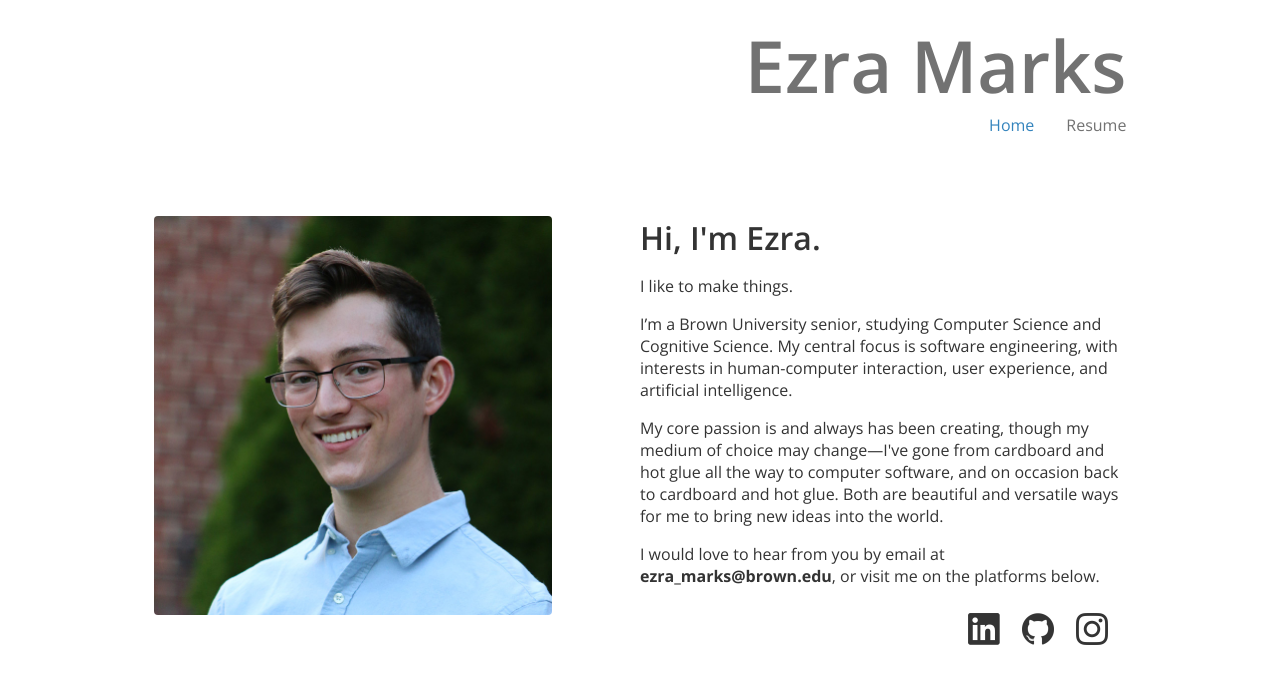
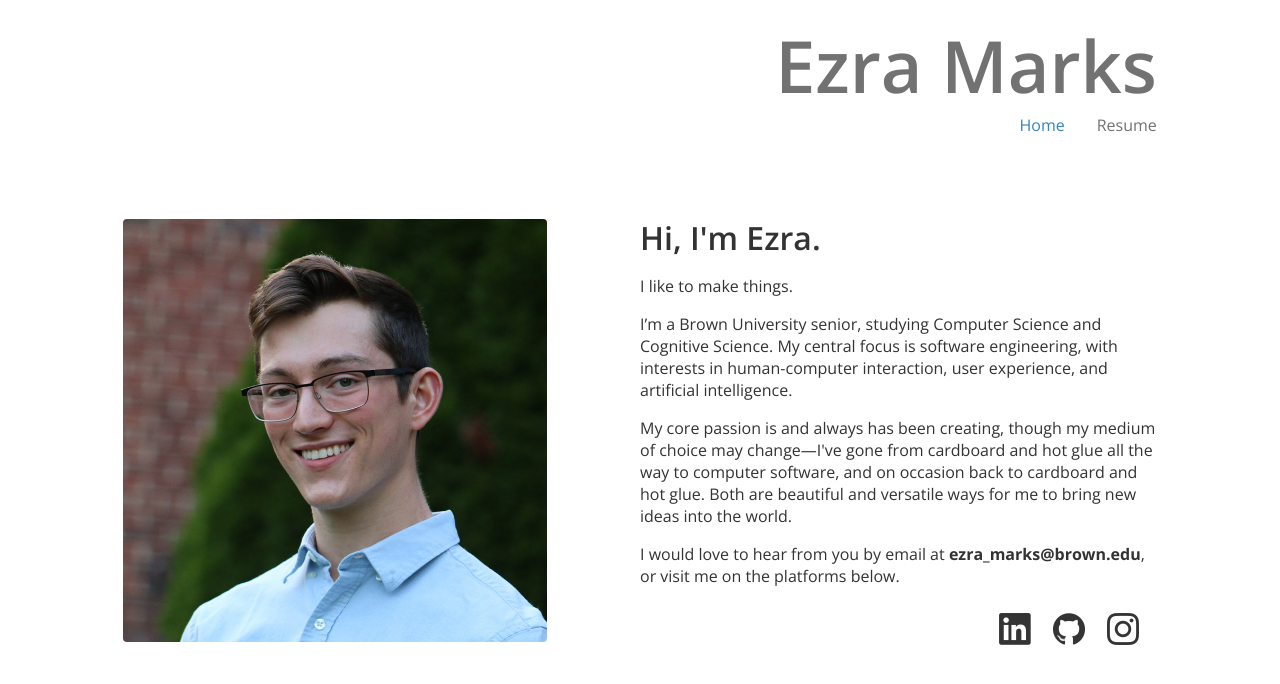
Before and after one commit to EzraMarks/ezramarks.github.io, a React (Create React App) app: page / in a window 1280 px wide. Shown: the top 684 px of the page. Built offline with nearby package versions, Linux system fonts and the light colour scheme.

Commit message:
Style About section

```diff
--- a/src/components/HomePage/AboutSection.css
+++ b/src/components/HomePage/AboutSection.css
@@ -1,54 +1,54 @@
 .about-section {
   margin: auto;
   width: var(--safe-content-width);
-  display: flex;
-}
-
-.about-section {
-  /* padding-top: 100px; */
   display: grid;
   grid-template-columns: 1fr 1fr;
 }
 
-/* removes extra margin from top of column */
-.about-text h1:first-of-type {
-  margin-top: 0;
+.about-photo {
+  padding-right: 18%;
+  display: flex;
+  flex-direction: column;
+  justify-content: center;
 }
 
-.about-photo {
-  padding-right: 18%;
+.about-text {
+  display: flex;
+  flex-direction: column;
+  justify-content: center;
+}
+
+.about-text p,
+.about-text h3 {
+  margin-top: 0;
+  margin-bottom: 1rem;
 }
 
 /* Mobile: single-column */
 @media screen and (max-width: 768px) {
   .about-section {
-    display: grid;
     grid-template-columns: 1fr;
   }
 
-  .about-text {
-    padding: 0px;
-    padding-bottom: 60px;
-  }
-
   .about-photo {
-    padding: 5%;
+    padding: 0 10% 4rem;
   }
 }
 
 .social-icons {
-  float: right;
+  display: flex;
+  justify-content: flex-end;
+  margin-top: 0.625rem;
 }
 
 .social-icon {
   display: inline-block;
   background-repeat: no-repeat;
   background-size: contain;
-  width: 32px;
-  height: 32px;
-  margin-top: 10px;
-  margin-right: 18px;
-  margin-left: 4px;
+  width: 2rem;
+  height: 2rem;
+  margin-right: 1.125rem;
+  margin-left: 0.25rem;
   transition-duration: 0.2s;
 }
 
@@ -73,9 +73,13 @@
   background-image: url(../../assets/icons/instagram-icon-color.png);
 }
 
-/* image pre-loading trick -- prevents delay to show color version on hover */
-body:after {
-  display: none;
+/* Image pre-loading trick -- prevents delay to show color version on hover */
+body::after {
+  position: absolute;
+  width: 0;
+  height: 0;
+  overflow: hidden;
+  z-index: -1;
   content: url(../../assets/icons/linkedin-icon-color.png)
     url(../../assets/icons/github-icon-color.png)
     url(../../assets/icons/instagram-icon-color.png);
--- a/src/index.css
+++ b/src/index.css
@@ -1,9 +1,9 @@
 @import url("https://fonts.googleapis.com/css2?family=Open+Sans:wght@300;400;600;700;800&display=swap");
 
 :root {
-  --desktop-max-width: 1480px;
+  --desktop-max-width: 1400px;
   --full-content-width: min(var(--desktop-max-width), 95%);
-  --safe-content-width: calc(var(--full-content-width) * 0.8);
+  --safe-content-width: calc(var(--full-content-width) * 0.85);
   --safe-content-margin: calc(
     (var(--full-content-width) - var(--safe-content-width)) / 2
   );
```
